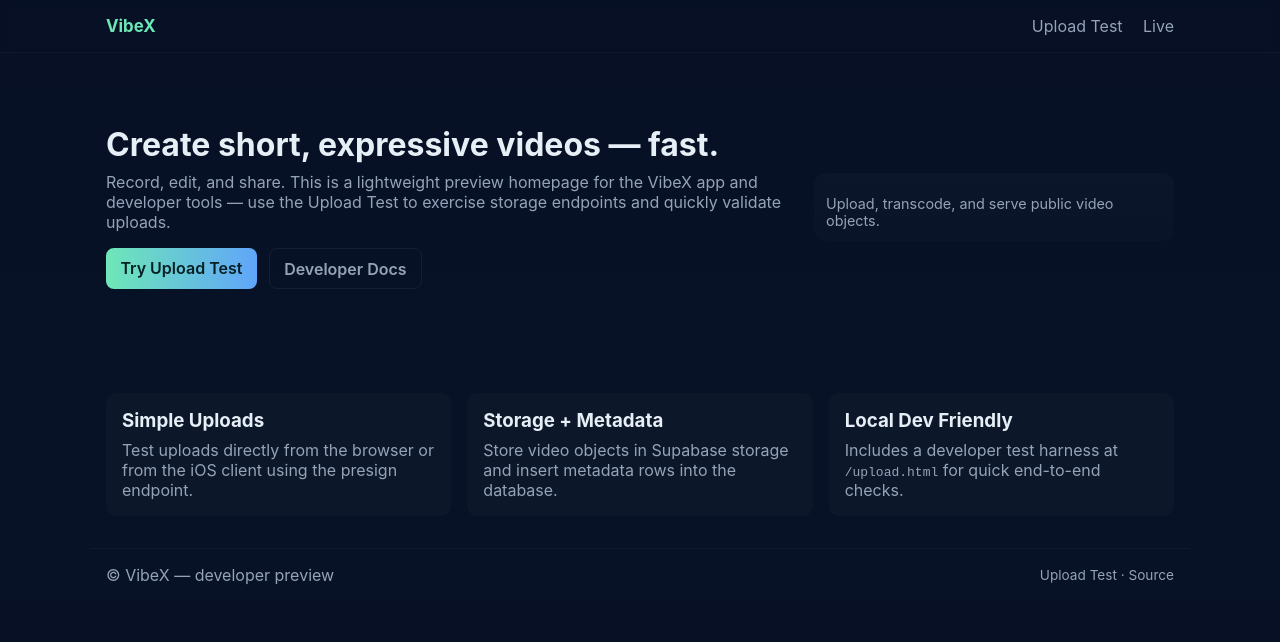
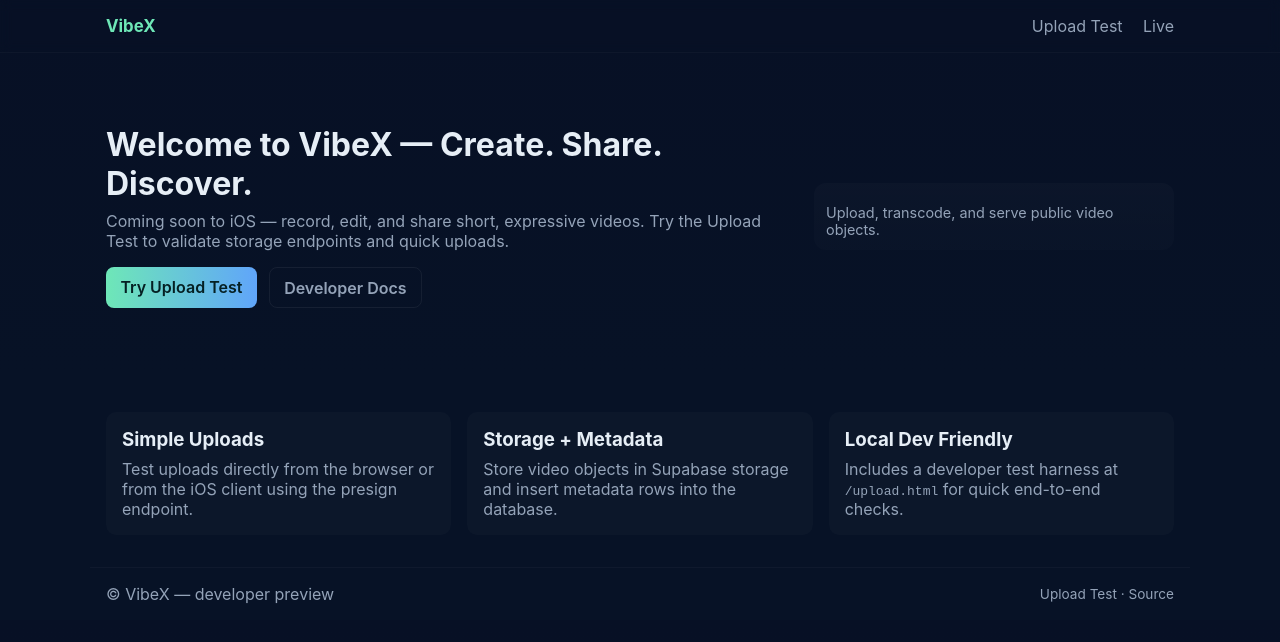
Before and after one commit to yungking20212/vibex, a website: page public/index.html in a window 1280 px wide. Drawn offline with Linux system fonts and the light colour scheme.

Commit message:
feat(public): update hero text — Welcome to VibeX

```diff
--- a/public/index.html
+++ b/public/index.html
@@ -20,8 +20,8 @@
     <main class="hero">
       <div class="wrap hero-inner">
         <div class="hero-content">
-          <h1>Create short, expressive videos — fast.</h1>
-          <p class="lede">Record, edit, and share. This is a lightweight preview homepage for the VibeX app and developer tools — use the Upload Test to exercise storage endpoints and quickly validate uploads.</p>
+          <h1>Welcome to VibeX — Create. Share. Discover.</h1>
+          <p class="lede">Coming soon to iOS — record, edit, and share short, expressive videos. Try the Upload Test to validate storage endpoints and quick uploads.</p>
 
           <div class="cta-row">
             <a class="btn primary" href="/upload.html">Try Upload Test</a>
```
